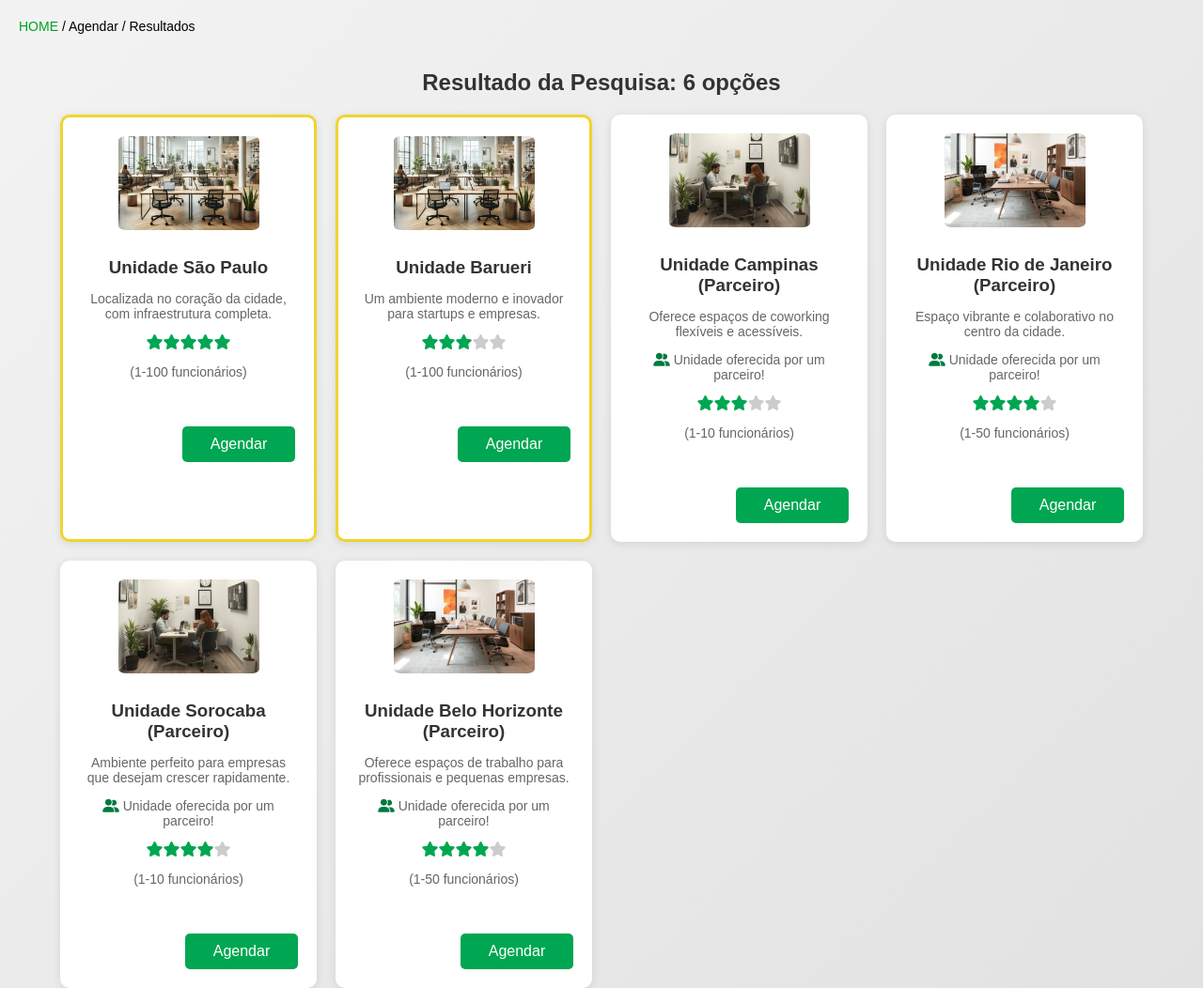
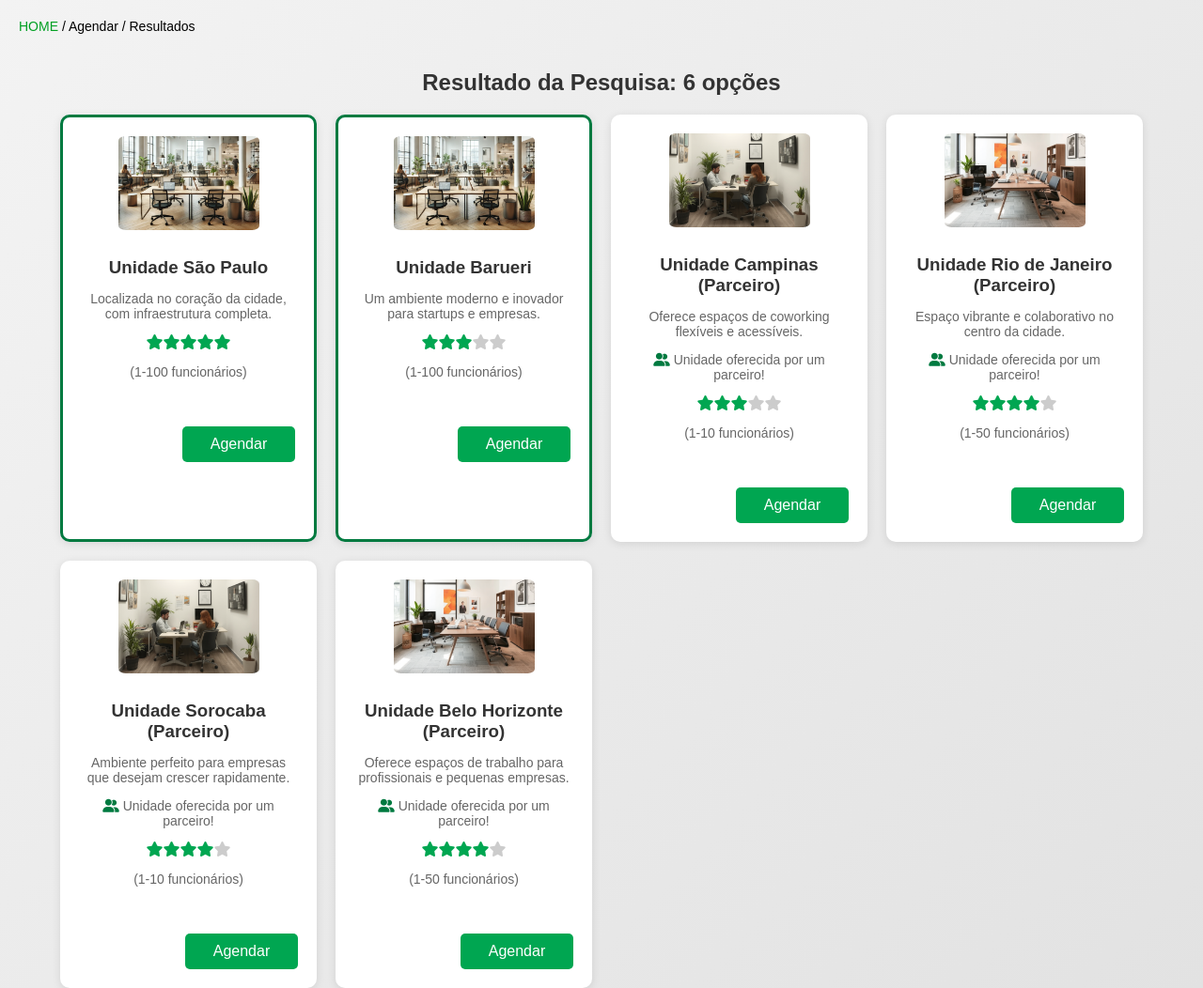
Before and after one commit to GabrielIzi/Projeto_Coworking, a plain HTML site: page results.html in a window 1280 px wide. Shown: the whole page at 94% size. Drawn offline with Linux system fonts and the light colour scheme.

Commit message:
Add files via upload

```diff
--- a/results.html
+++ b/results.html
@@ -112,7 +112,7 @@
         }
 
         .dourada {
-            border: 3px solid rgb(241, 212, 46);
+            border: 3px solid #007a40;
         }
     </style>
 </head>
```
